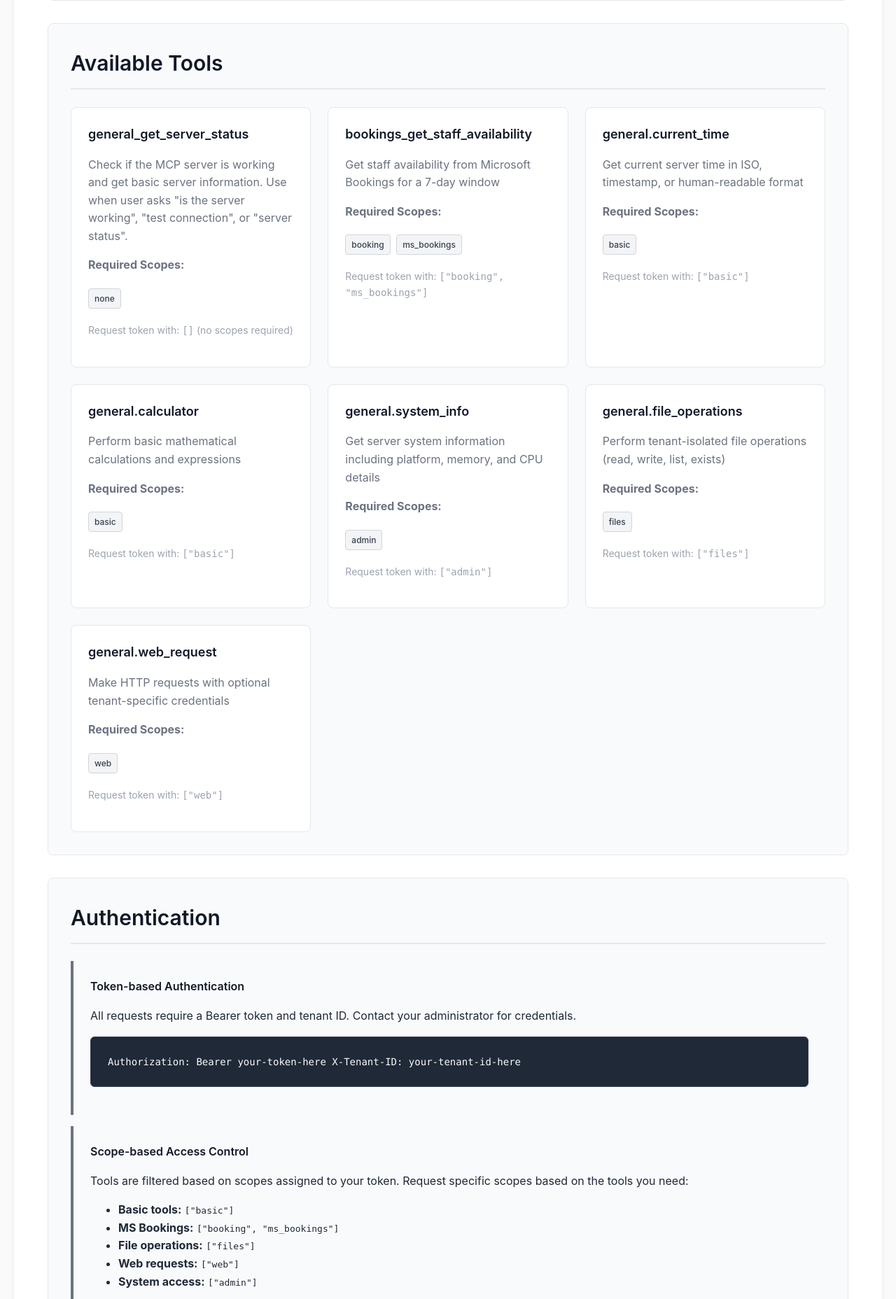
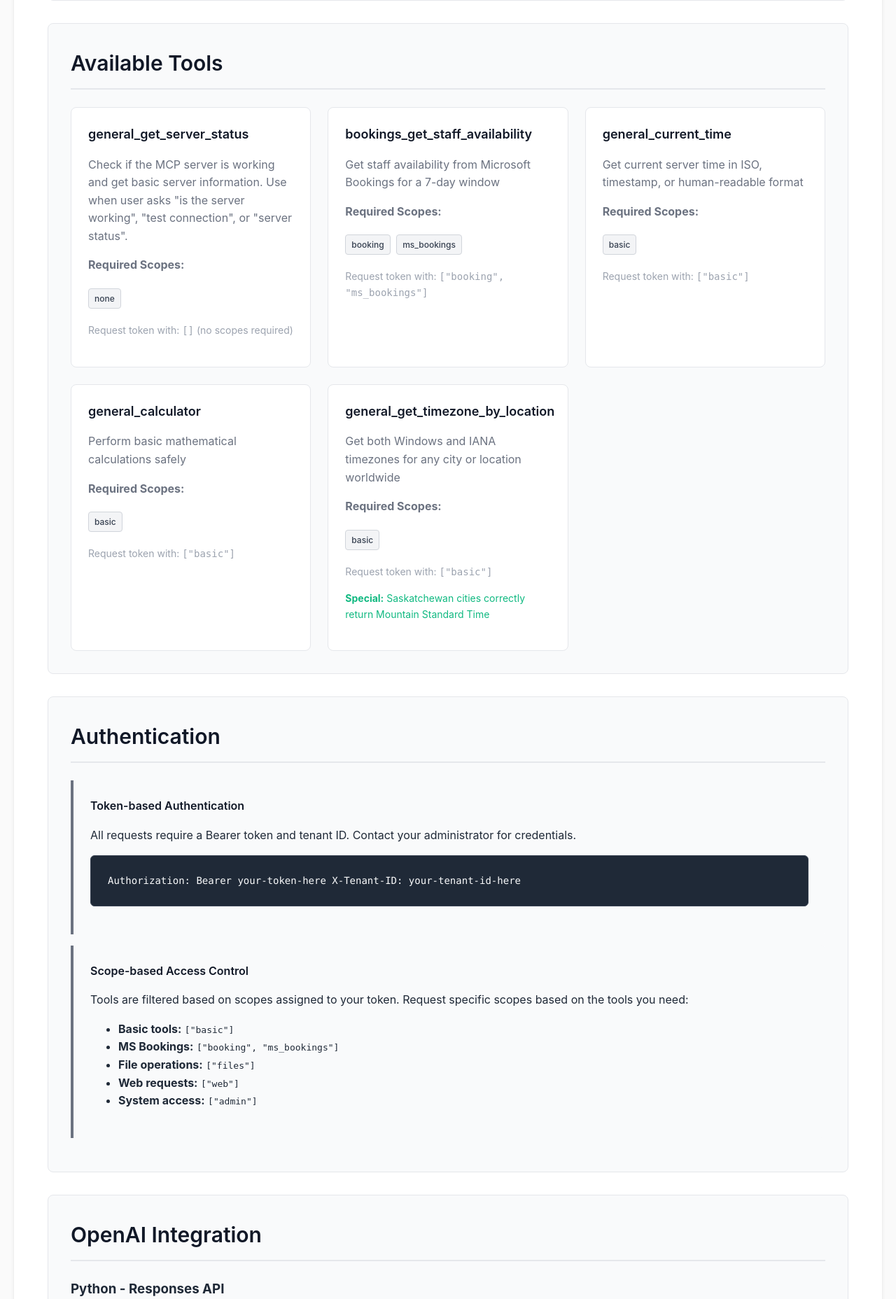
Before and after one commit to azar84/mcp-server-django, a Django app: page / in a window 1280 px wide. Shown: the part 783-2639 px from the top of the page at 70% size. Run offline with Django 4.2, Linux system fonts and the light colour scheme.

Commit message:
Update documentation to reflect current codebase state
- Updated README.md with all 5 available tools (added calculator and timezone tools)
- Added proper scope requirements (basic scope for general tools)
- Updated STRUCTURE.md with general domain and tools
- Added special features section highlighting Saskatchewan timezone fix
- Updated HTML template with correct tool names and removed outdated tools
- Added comprehensive testing examples for all tools
- Documented Open-Meteo integration and local CLDR mapping
- Fixed tool naming convention (underscores instead of dots)
- Added dual timezone format documentation (Windows + IANA)
- Updated scope reference to match actual implementation

```diff
--- a/mcp/templates/mcp/index.html
+++ b/mcp/templates/mcp/index.html
@@ -258,7 +258,7 @@
                 </div>
 
                 <div class="tool-card">
-                    <h4>general.current_time</h4>
+                    <h4>general_current_time</h4>
                     <p>Get current server time in ISO, timestamp, or human-readable format</p>
                     <p><strong>Required Scopes:</strong></p>
                     <div>
@@ -270,8 +270,8 @@
                 </div>
 
                 <div class="tool-card">
-                    <h4>general.calculator</h4>
-                    <p>Perform basic mathematical calculations and expressions</p>
+                    <h4>general_calculator</h4>
+                    <p>Perform basic mathematical calculations safely</p>
                     <p><strong>Required Scopes:</strong></p>
                     <div>
                         <span class="scope">basic</span>
@@ -282,38 +282,17 @@
                 </div>
 
                 <div class="tool-card">
-                    <h4>general.system_info</h4>
-                    <p>Get server system information including platform, memory, and CPU details</p>
+                    <h4>general_get_timezone_by_location</h4>
+                    <p>Get both Windows and IANA timezones for any city or location worldwide</p>
                     <p><strong>Required Scopes:</strong></p>
                     <div>
-                        <span class="scope">admin</span>
+                        <span class="scope">basic</span>
                     </div>
                     <p style="font-size: 0.875rem; margin-top: 1rem; color: #9ca3af;">
-                        Request token with: <code>["admin"]</code>
+                        Request token with: <code>["basic"]</code>
                     </p>
-                </div>
-
-                <div class="tool-card">
-                    <h4>general.file_operations</h4>
-                    <p>Perform tenant-isolated file operations (read, write, list, exists)</p>
-                    <p><strong>Required Scopes:</strong></p>
-                    <div>
-                        <span class="scope">files</span>
-                    </div>
-                    <p style="font-size: 0.875rem; margin-top: 1rem; color: #9ca3af;">
-                        Request token with: <code>["files"]</code>
-                    </p>
-                </div>
-
-                <div class="tool-card">
-                    <h4>general.web_request</h4>
-                    <p>Make HTTP requests with optional tenant-specific credentials</p>
-                    <p><strong>Required Scopes:</strong></p>
-                    <div>
-                        <span class="scope">web</span>
-                    </div>
-                    <p style="font-size: 0.875rem; margin-top: 1rem; color: #9ca3af;">
-                        Request token with: <code>["web"]</code>
+                    <p style="font-size: 0.875rem; margin-top: 0.5rem; color: #10b981;">
+                        <strong>Special:</strong> Saskatchewan cities correctly return Mountain Standard Time
                     </p>
                 </div>
             </div>
@@ -432,10 +411,7 @@ response = client.responses.create(
                 <div class="tool-card">
                     <h4>Domain Scopes</h4>
                     <p><span class="scope">booking</span> Booking & scheduling functionality</p>
-                    <p><span class="scope">basic</span> Basic utility operations</p>
-                    <p><span class="scope">admin</span> Administrative system access</p>
-                    <p><span class="scope">files</span> File system operations</p>
-                    <p><span class="scope">web</span> HTTP request capabilities</p>
+                    <p><span class="scope">basic</span> Basic utility operations (time, calculator, timezone)</p>
                 </div>
 
                 <div class="tool-card">
```
Also changed, not shown: STRUCTURE.md (+19 -2 lines), README.md.
